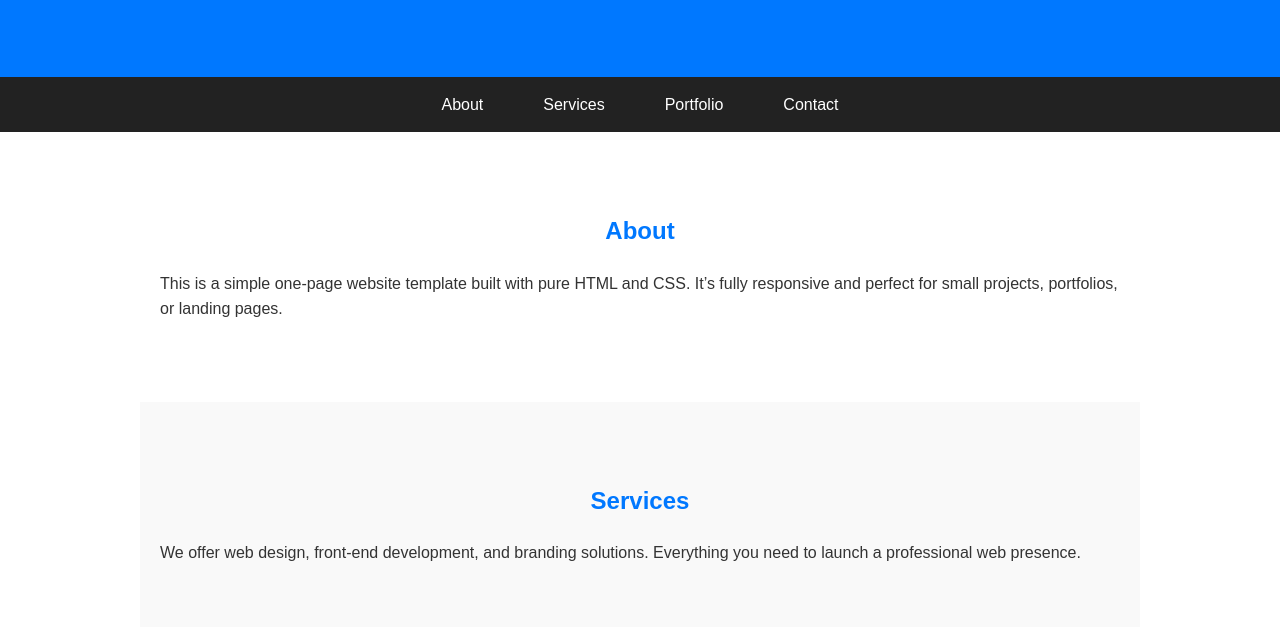
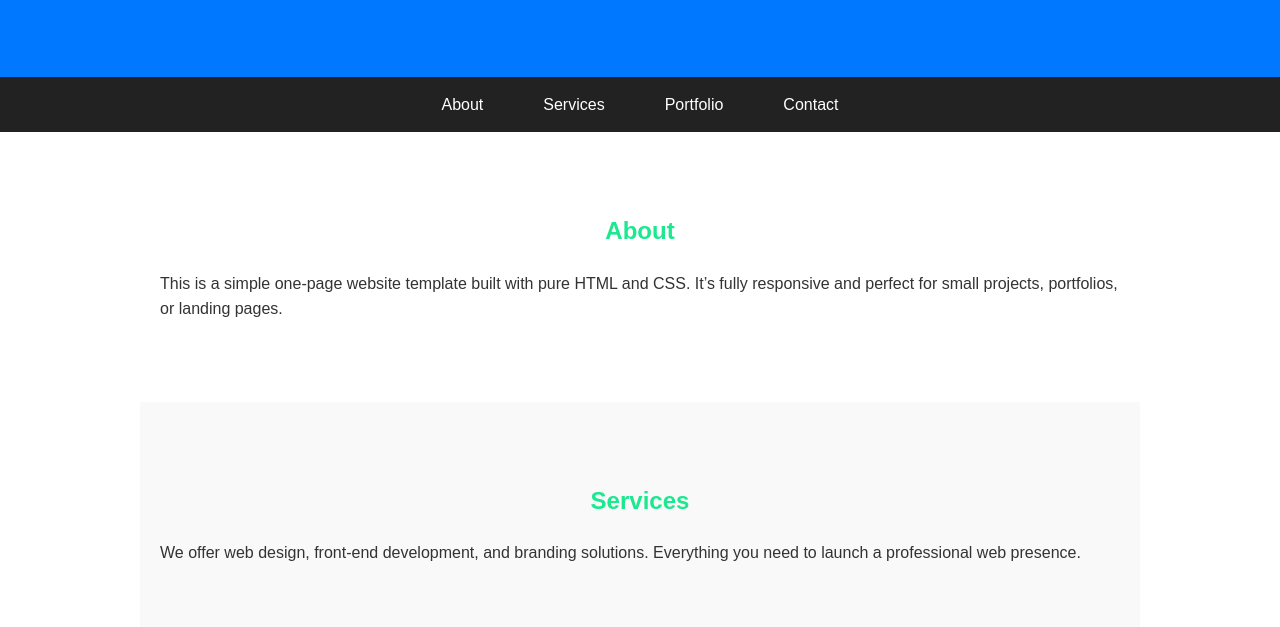
Before and after one commit to chariramnath10/cc, a plain HTML site: page index.html in a window 1280 px wide. Shown: the part 173-800 px from the top of the page. Drawn offline with Linux system fonts and the light colour scheme.

Commit message:
uploaded

```diff
--- a/index.html
+++ b/index.html
@@ -72,7 +72,7 @@
     h2 {
       text-align: center;
       margin-bottom: 20px;
-      color: #0078ff;
+      color: #1be88f;
     }
 
     footer {
```
